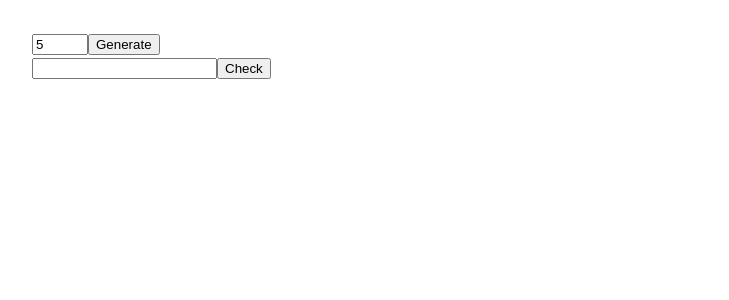
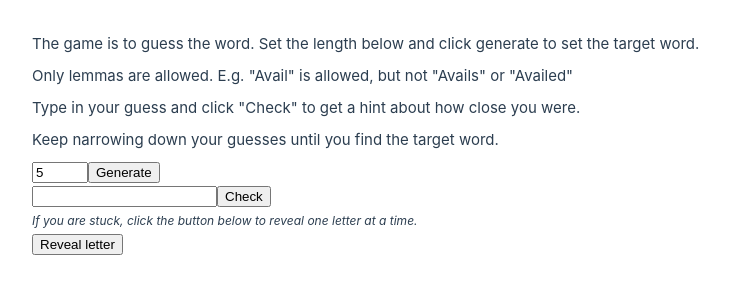
Before and after one commit to persuc/resume, a Vue app: page /binary in a window 1280 px wide. Shown: the top 300 px of the page, without its empty margins (160-889 px from the left). Built offline with nearby package versions, Linux system fonts and the light colour scheme.

Commit message:
binary search word reveal letter

```diff
--- a/src/views/BinarySearchWords.vue
+++ b/src/views/BinarySearchWords.vue
@@ -29,6 +29,7 @@
   let currentPercentage = 0
 
   function pick() {
+    revealed.value = ''
     index = Math.floor(Math.random() * words[length.value - MIN_LENGTH].length)
     currentWord.value = words[length.value - MIN_LENGTH][index]
     currentPercentage = Math.round(index / words[length.value - MIN_LENGTH].length * 100000) / 1000
@@ -62,17 +63,32 @@
  The answer is ${currentPercentage}% of the way through.`
   }
 
+  let revealed = ref('');
+
+  function reveal() {
+    if (revealed.value.length < currentWord.value.length) {
+      revealed.value += currentWord.value.charAt(revealed.value.length)
+    }
+  }
+
 </script>
 
 <template>
   <div class="binary px-8 pt-8" style="max-width: 60rem; margin: 0 auto;">
+    <p>The game is to guess the word. Set the length below and click generate to set the target word.</p>
+    <p>Only lemmas are allowed. E.g. "Avail" is allowed, but not "Avails" or "Availed"</p>
+    <p>Type in your guess and click "Check" to get a hint about how close you were.</p>
+    <p>Keep narrowing down your guesses until you find the target word.</p>
     <input type="number" v-model="length" :min="MIN_LENGTH" :max="MAX_LENGTH" />
     <button @click="pick">Generate</button>
     <br />
     <input type="text" v-model="guess" />
     <button @click="check">Check</button>
     <h3>{{ message }}</h3>
-    <h1 style="color: white">{{ currentWord }}</h1>
+    <i style="font-size: 0.75rem;">If you are stuck, click the button below to reveal one letter at a time.</i>
+    <br />
+    <button @click="reveal">Reveal letter</button>
+    <h1>{{ revealed }}</h1>
   </div>
 </template>
 
```
